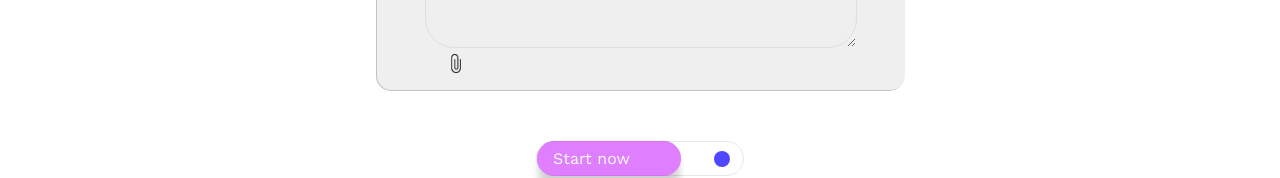
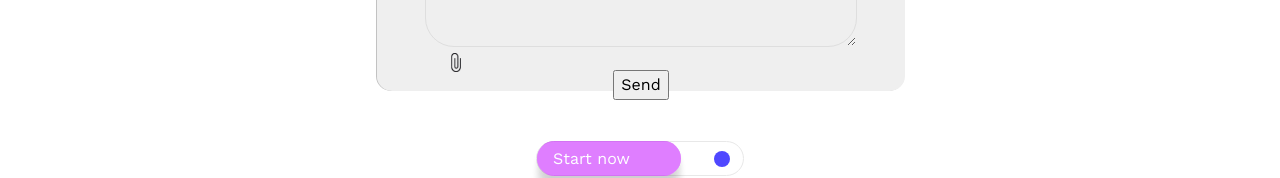
Before and after one commit to yats-vlds/nms, a React (Create React App) app: page / in a window 1280 px wide. Shown: the part 8109-8287 px from the top of the page. Built offline with nearby package versions, Linux system fonts and the light colour scheme.

Commit message:
add email

```diff
--- a/package.json
+++ b/package.json
@@ -7,6 +7,7 @@
     "@testing-library/jest-dom": "^5.11.9",
     "@testing-library/react": "^11.2.5",
     "@testing-library/user-event": "^12.7.1",
+    "emailjs": "^3.4.0",
     "env": "^0.0.2",
     "gsap": "^3.6.0",
     "opengraph-react": "^1.3.12",
--- a/src/components/FormRequest.js
+++ b/src/components/FormRequest.js
@@ -5,6 +5,7 @@ import fromPryam1 from "../assets/formPryam1.svg"
 import fromPryam2 from "../assets/fromPryam2.png"
 import fromPryam3 from "../assets/formPryam3.svg"
 import {JsonLd} from "react-schemaorg";
+import emailjs from 'emailjs-com'
 
 const FormRequest = () => {
     const [ellipse, setEllipse] = useState(false)
@@ -24,6 +25,17 @@ const FormRequest = () => {
         titleStart: "Start your product development",
         titleEnd: "right now."
     }
+
+    let sendEmail = (e) => {
+        e.preventDefault()
+        emailjs.sendForm('service_zkzewgm', 'template_9iytv3u', e.target, 'user_TbiCItkUAWqX6cvRx50Bn')
+            .then((result) => {
+                console.log(result.text);
+            }, (error) => {
+                console.log(error.text);
+            });
+    }
+
     return (
         <div className="formRequest">
         <div className="container">
@@ -41,12 +53,13 @@ const FormRequest = () => {
                     <div className="form-request">
                         <div className="card justify-content-center">
                             <div className="form justify-content-center">
-                                <form className="form-input">
-                                    <input type="text" className="input" placeholder="Name"/>
-                                    <input type="email" className="input" placeholder="Email"/>
-                                    <textarea rows="10" cols="45" name="text" placeholder="Message"/>
+                                <form className="form-input" onSubmit={sendEmail}>
+                                    <input type="text" className="input" placeholder="Name" name="to_name"/>
+                                    <input type="email" className="input" placeholder="Email" name="to_email"/>
+                                    <textarea rows="10" cols="45" name="text" placeholder="Message" name="message" />
                                     <img src={skrepka} alt="" className="form__skrepka" loading="lazy"/>
                                     <input name="myFile" type="file" className="input-file"/>
+                                    <input type="submit" value="Send" />
                                 </form>
                             </div>
                         </div>
```
Also changed, not shown: 1 other file (tests, documents, lock files or other folders).
